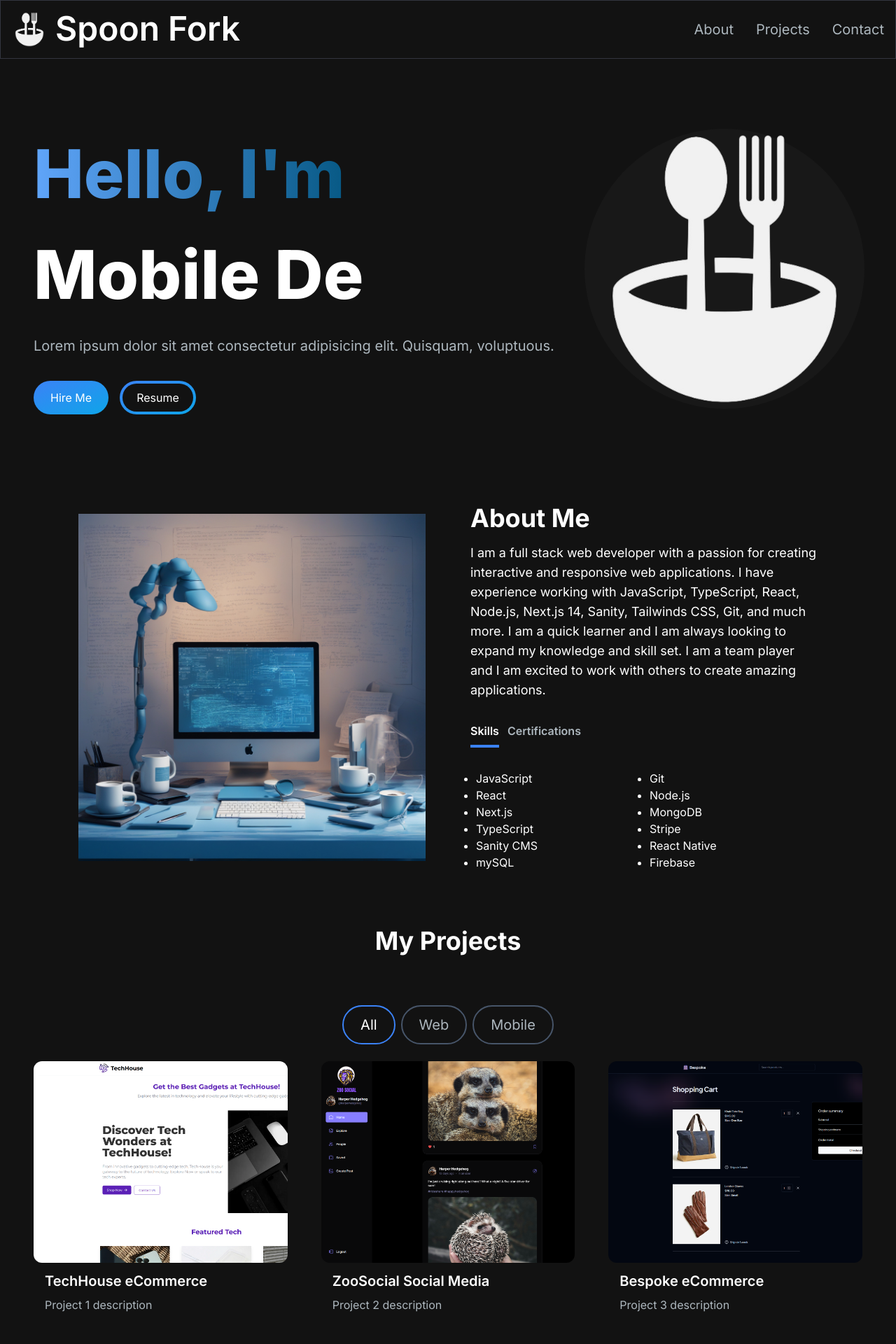
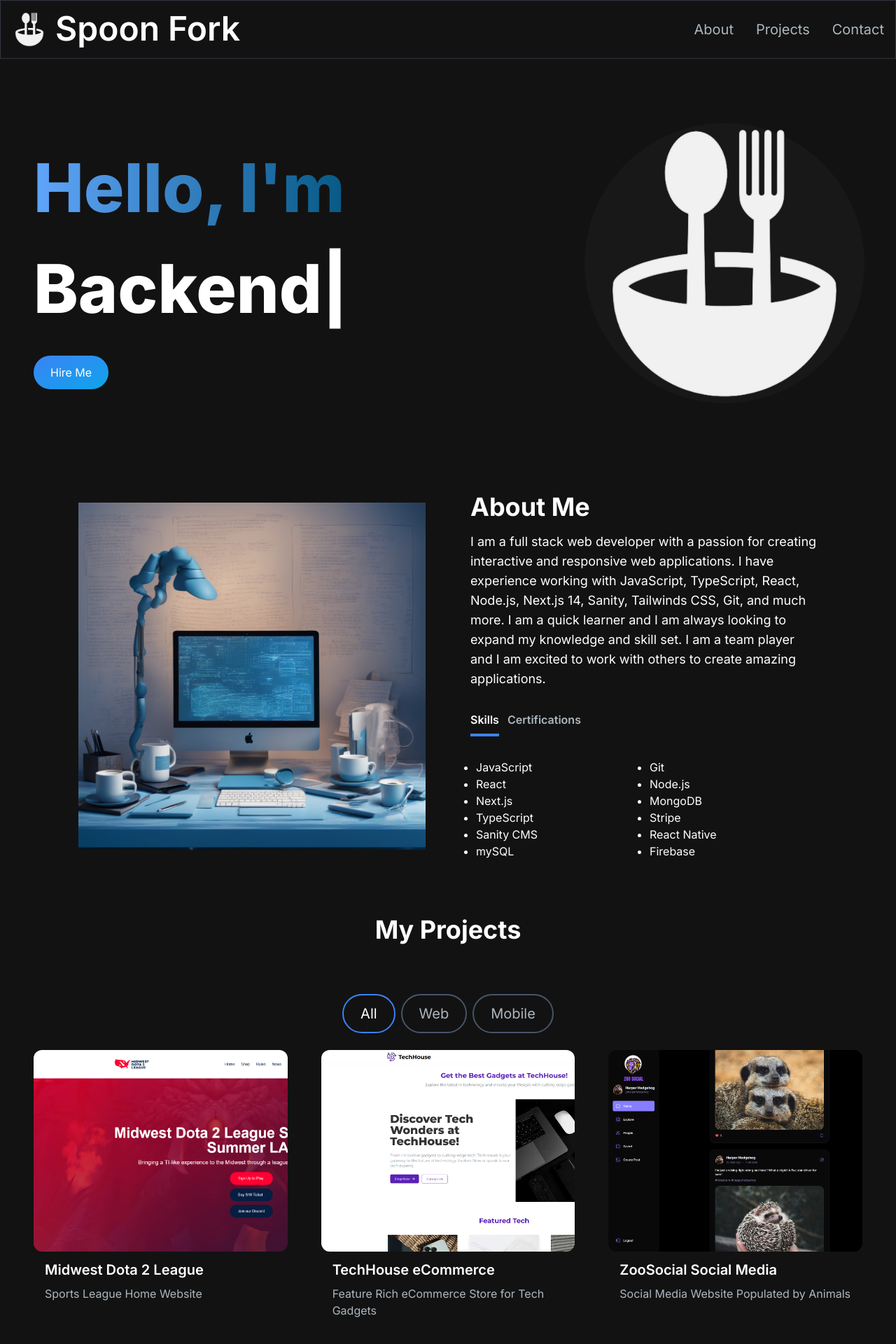
Before and after one commit to BDunnCode/nextjsportfolio, a Next.js app: page / in a window 1280 px wide. Shown: the top 1920 px of the page at 70% size. Built offline with nearby package versions, Linux system fonts and the light colour scheme.

Commit message:
add md2l project, adjust hero section

```diff
--- a/src/app/components/Footer.jsx
+++ b/src/app/components/Footer.jsx
@@ -10,7 +10,7 @@ const Footer = () => {
             width={40}
             alt="logo"
           />
-        <p className="text-slate-600">All rights reserved.</p>
+        <p className="text-slate-600"> All rights reserved.</p>
       </div>
     </footer>
   );
--- a/src/app/components/HeroSection.jsx
+++ b/src/app/components/HeroSection.jsx
@@ -26,10 +26,14 @@ const HeroSection = () => {
                 1000,
                 "Web Developer",
                 1000,
-                "Mobile Developer",
+                "Frontend",
                 1000,
-                "UI/UX Designer",
+                "Backend",
                 1000,
+                "Mobile",
+                1000,
+                "Design",
+                1000
               ]}
               wrapper="span"
               speed={50}
@@ -37,8 +41,7 @@ const HeroSection = () => {
             />
           </h1>
           <p className="text-[#ADB7BE] text-base sm:text-lg mb-6 lg:text-xl">
-            Lorem ipsum dolor sit amet consectetur adipisicing elit. Quisquam,
-            voluptuous.
+
           </p>
           <div>
             <Link
@@ -47,14 +50,14 @@ const HeroSection = () => {
             >
               Hire Me
             </Link>
-            <Link
+            {/* <Link
               href="/"
               className="px-1 inline-block py-1 w-full sm:w-fit rounded-full bg-gradient-to-br from-primary-500 to-secondary-500 hover:bg-slate-800 text-white mt-3"
             >
               <span className="block bg-[#121212] hover:bg-slate-800 rounded-full px-5 py-2">
                 Resume
               </span>
-            </Link>
+            </Link> */}
           </div>
         </motion.div>
         <motion.div
--- a/src/app/components/ProjectsSection.jsx
+++ b/src/app/components/ProjectsSection.jsx
@@ -7,58 +7,40 @@ import { motion, useInView } from "framer-motion";
 const projectsData = [
   {
     id: 1,
+    title: "Midwest Dota 2 League",
+    description: "Sports League Home Website",
+    image: "/images/projects/md2l.png",
+    tag: ["All", "Web"],
+    gitUrl: "https://github.com/BDunnCode/nextjsecommerce5",
+    previewUrl: "#",
+  },
+  {
+    id: 2,
     title: "TechHouse eCommerce",
-    description: "Project 1 description",
+    description: "Feature Rich eCommerce Store for Tech Gadgets",
     image: "/images/projects/techhouse.png",
     tag: ["All", "Web"],
     gitUrl: "https://github.com/BDunnCode/nextjsecommerce5",
     previewUrl: "https://nextjsecommerce5.vercel.app/",
   },
   {
-    id: 2,
+    id: 3,
     title: "ZooSocial Social Media",
-    description: "Project 2 description",
+    description: "Social Media Website Populated by Animals",
     image: "/images/projects/zoosocial.png",
     tag: ["All", "Web"],
     gitUrl: "https://github.com/BDunnCode/FullStackSocial",
     previewUrl: "https://full-stack-social.vercel.app/",
   },
   {
-    id: 3,
+    id: 4,
     title: "Bespoke eCommerce",
-    description: "Project 3 description",
+    description: "Stylish eCommerce Site for High-end Garments",
     image: "/images/projects/bespoke.png",
     tag: ["All", "Web"],
     gitUrl: "https://github.com/BDunnCode/ecommerce-app",
     previewUrl: "https://ecommerce-app-omega-eight.vercel.app/",
   },
-  // {
-  //   id: 4,
-  //   title: "Food Ordering Application",
-  //   description: "Project 4 description",
-  //   image: "/images/projects/4.png",
-  //   tag: ["All", "Mobile"],
-  //   gitUrl: "/",
-  //   previewUrl: "/",
-  // },
-  // {
-  //   id: 5,
-  //   title: "React Firebase Template",
-  //   description: "Authentication and CRUD operations",
-  //   image: "/images/projects/5.png",
-  //   tag: ["All", "Web"],
-  //   gitUrl: "/",
-  //   previewUrl: "/",
-  // },
-  // {
-  //   id: 6,
-  //   title: "Full-stack Roadmap",
-  //   description: "Project 5 description",
-  //   image: "/images/projects/6.png",
-  //   tag: ["All", "Web"],
-  //   gitUrl: "/",
-  //   previewUrl: "/",
-  // },
 ];
 
 const ProjectsSection = () => {
```
Also changed, not shown: public/images/projects/md2l.png (added).
